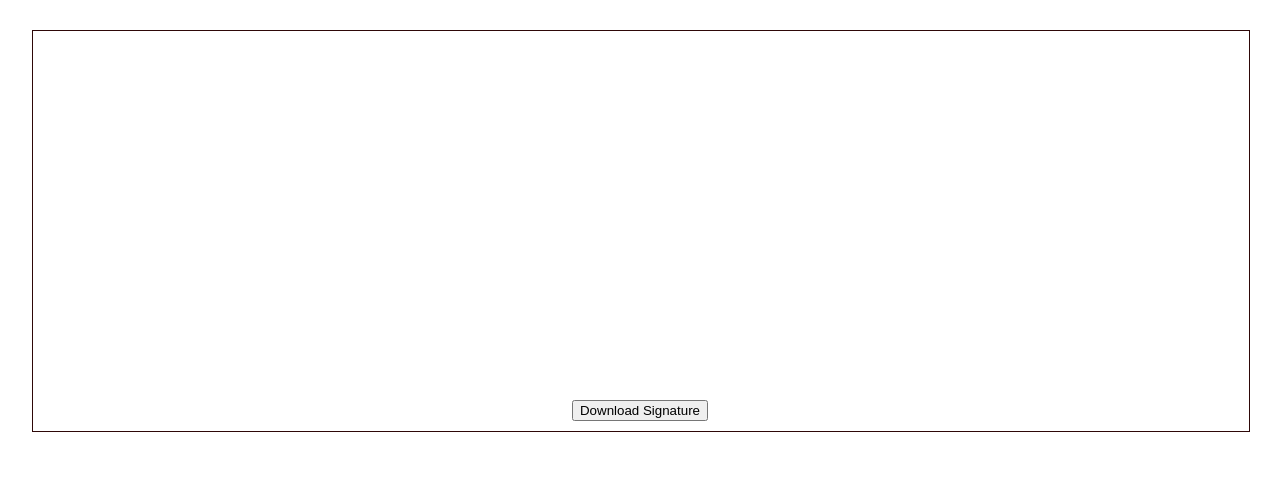
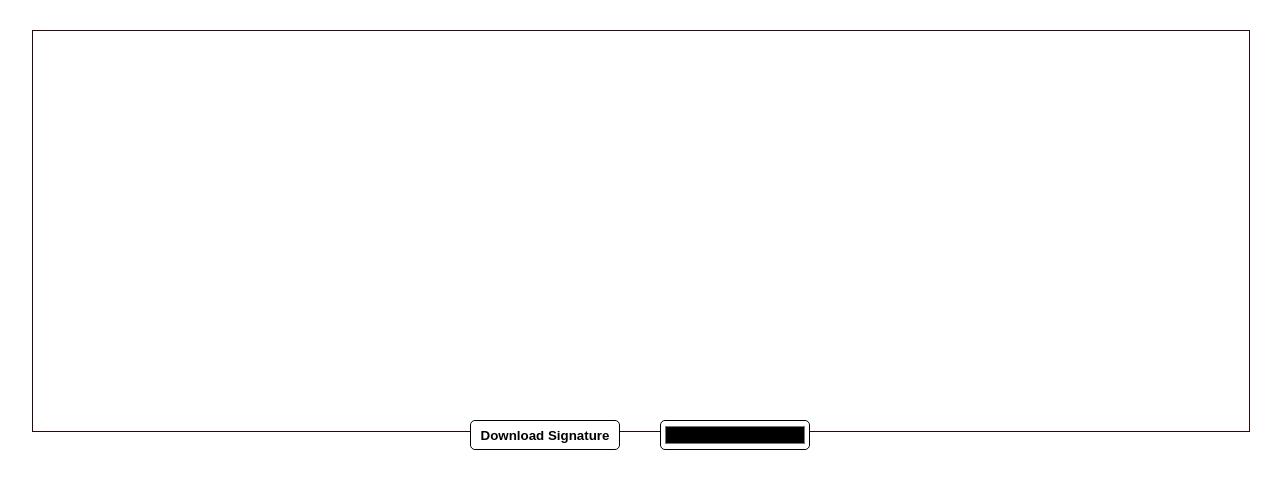
Before and after one commit to omkumar17/digital-signature, a plain HTML site: page index.html in a window 1280 px wide. Drawn offline with Linux system fonts and the light colour scheme.

Commit message:
added color option

```diff
--- a/index.html
+++ b/index.html
@@ -1,20 +1,26 @@
 <!DOCTYPE html>
 <html lang="en">
+
 <head>
     <meta charset="UTF-8">
     <meta name="viewport" content="width=device-width, initial-scale=1.0">
     <title>Signature Pad</title>
-     <link rel="stylesheet" href="style.css">
+    <link rel="stylesheet" href="style.css">
 
 </head>
+
 <body>
     <div class="container" id="container" style="margin:0 20px">
 
 
-    <canvas id="signatureCanvas" ></canvas>
-</div>
-<button id="downloadBtn">Download Signature</button>
+        <canvas id="signatureCanvas"></canvas>
+    </div>
+    <div class="buttons">
+        <button id="downloadBtn" class="actionbtn">Download Signature</button>
+        <input type="color" class="color actionbtn" id="color">
+    </div>
 
     <script src="script.js"></script>
 </body>
+
 </html>
--- a/script.js
+++ b/script.js
@@ -18,6 +18,7 @@ window.onload = function() {
 //
     ctx = canvas.getContext('2d');
     ctx.fillStyle="white";
+    ctx.strokeStyle='black';
     ctx.fillRect(0,0,canvas.width,canvas.height);
 
     // Add event listeners based on the device type
@@ -33,7 +34,6 @@ window.onload = function() {
         canvas.addEventListener('mouseout', stopDrawing);
     }
 
-    // Add event listener for download button
     document.getElementById('downloadBtn').addEventListener('click', downloadSignature);
 };
 
@@ -58,7 +58,7 @@ function draw(e) {
     const x = e.offsetX || e.touches[0].clientX;
     const y = e.offsetY || e.touches[0].clientY;
     ctx.lineTo(x, y);
-    ctx.strokeStyle = '#000'; // Black color
+    // ctx.strokeStyle = '#000';
     ctx.lineWidth = 2;
     ctx.lineCap = 'round';
     ctx.lineJoin = 'round';
@@ -86,3 +86,9 @@ function downloadSignature() {
     // Trigger a click event on the link to start the download
     link.click();
 }
+
+
+color.addEventListener("change",()=>{
+    console.log(color.value);
+    ctx.strokeStyle=color.value;
+})
--- a/style.css
+++ b/style.css
@@ -12,7 +12,7 @@ body {
 .container{
     height:50%;
     width:95%;
-     margin: 0;
+     margin: 30px 0;
 }
 
 #signatureCanvas {
@@ -24,7 +24,31 @@ body {
     cursor: crosshair;
     background:white;
 }
+.buttons{
+    display:flex;
+    flex-direction:row;
+    justify-content: center;
+    align-items: center;
+    flex-wrap: wrap;
+}
+.actionbtn{
+    background-color: white;
+    color:black;
+    border:1px solid black;
+    height:30px;
+    width:150px;
+    margin: 20px;
+    border-radius: 5px;
+    font-weight: 600;
+    cursor:pointer;
+}
+#downloadBtn:hover{
+    background-color: rgb(0, 75, 0);
+    color:white;
+    border-color: white;
+}
 @media only screen and (max-width:600px){
+    .container,
     #signatureCanvas{
         width:95vw ;
         height:96vw;
```
